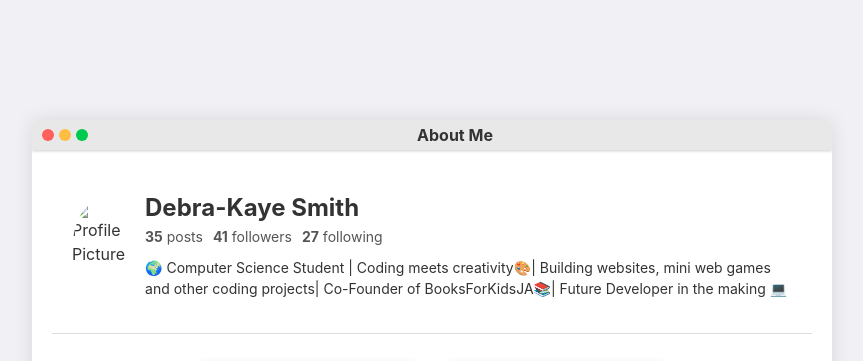
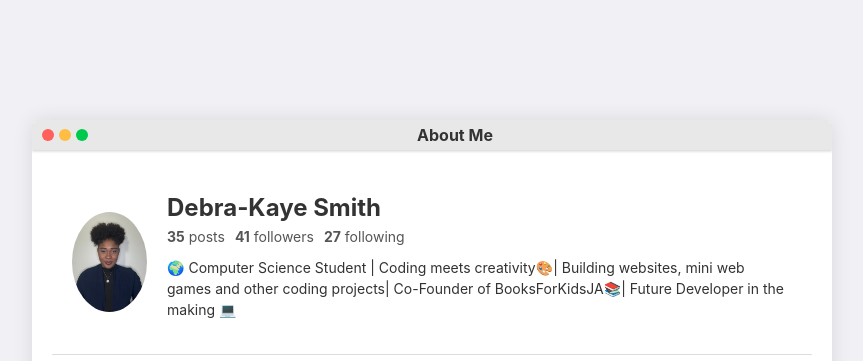
Before and after one commit to itsdebrakayes/personal-portfolio, a plain HTML site: page aboutMe.html in a window 1280 px wide. Shown: the top 361 px of the page, without its empty margins (208-1071 px from the left). Drawn offline with Linux system fonts and the light colour scheme; grey boxes are pictures that could not be loaded.

Commit message:
Update aboutMe.html

```diff
--- a/aboutMe.html
+++ b/aboutMe.html
@@ -21,7 +21,7 @@
             <div class="instagram-profile">
                 <!-- Profile Header -->
                 <div class="profile-header">
-                    <img class="profile-pic" src="../images/profilePic.jpeg" alt="Profile Picture">
+                    <img class="profile-pic" src="profilePic.jpeg" alt="Profile Picture">
                     <div class="profile-info">
                         <h2 class="username">Debra-Kaye Smith</h2>
                         <div class="stats">
```
